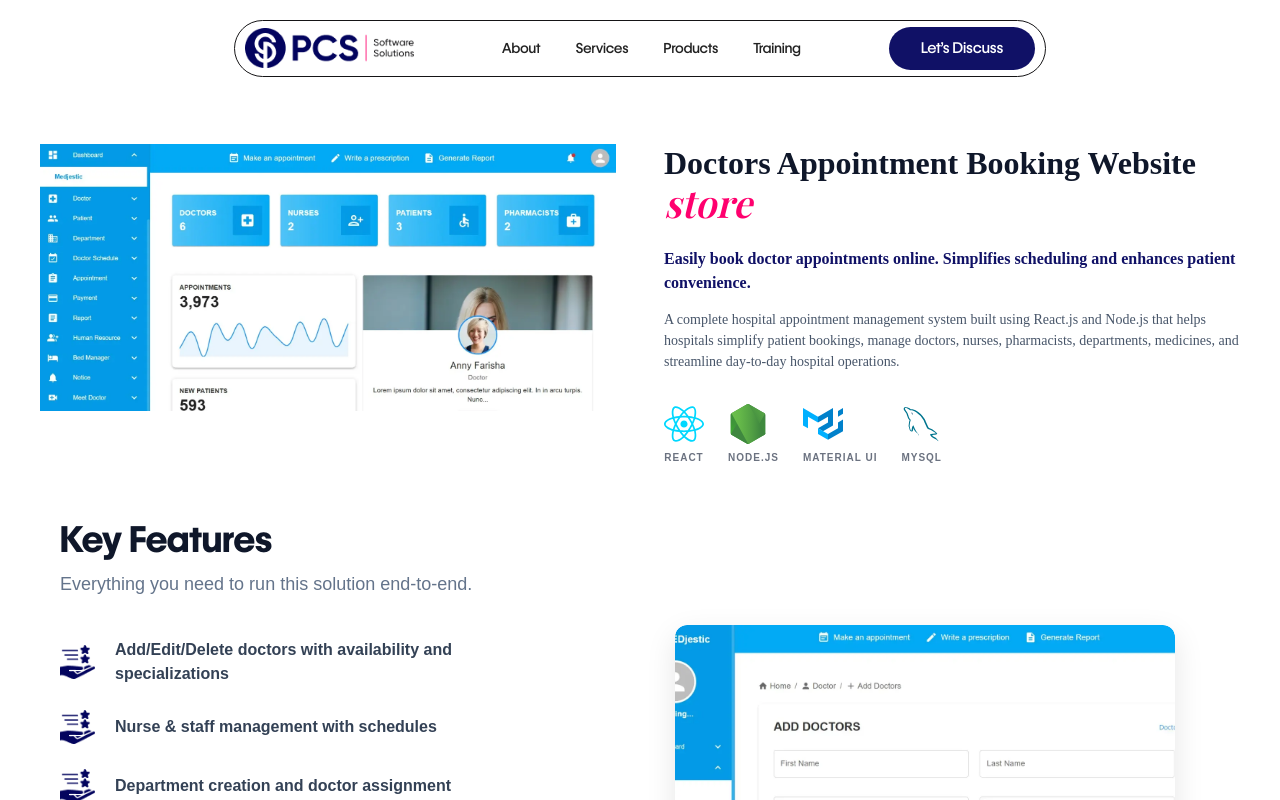
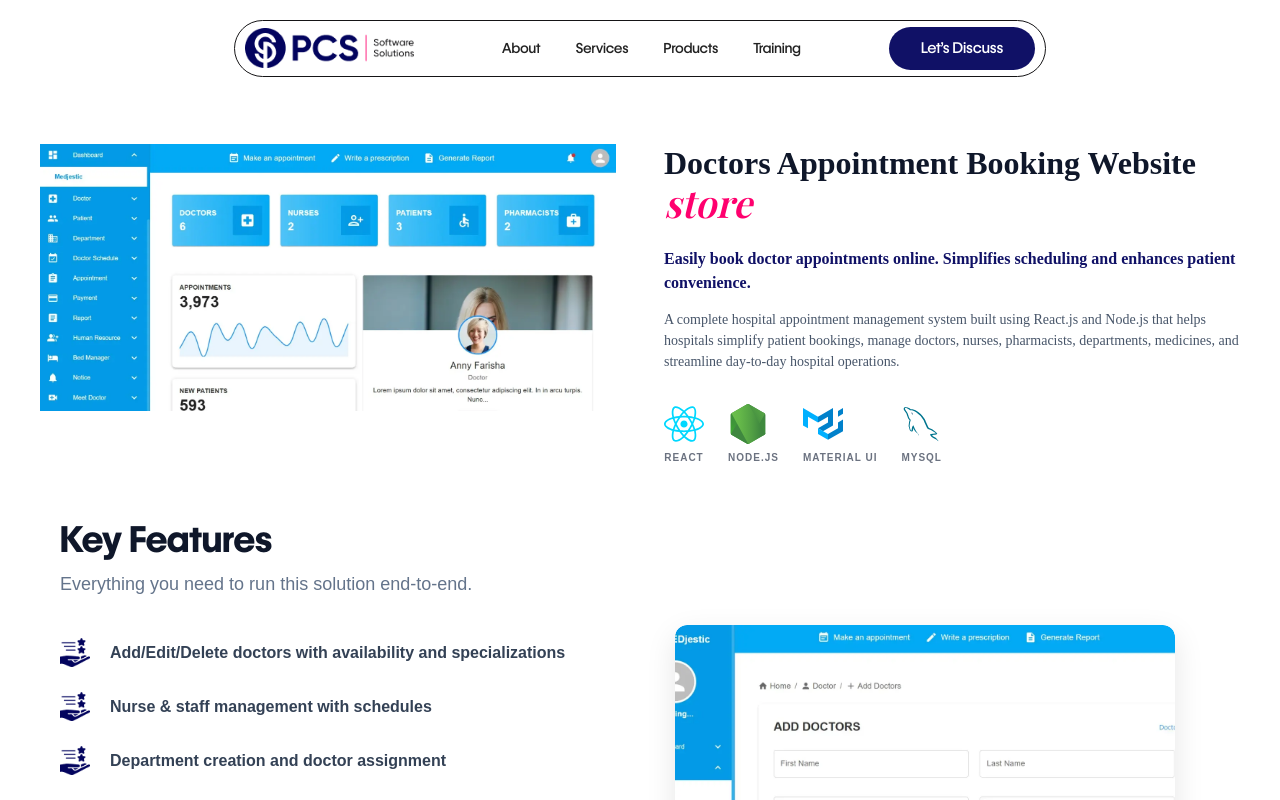
Before and after one commit to Subisha25/Pcs-Offfice-site, a React (Create React App) app: page /productdetails/1 in a window 1280 px wide. Shown: the top 800 px of the page. Built offline with nearby package versions, Linux system fonts and the light colour scheme; a web font is replaced by a local one.

Commit message:
reduce size

```diff
--- a/src/components/products/productdetails.css
+++ b/src/components/products/productdetails.css
@@ -295,8 +295,8 @@
 /* Remove all background, borders, and circles from the icon container */
 .feature-icon-container {
   flex-shrink: 0;
-  width: 35px; /* Matches your icon size */
-  height: 35px;
+  width: 30px; /* Matches your icon size */
+  height: 30px;
   background: transparent; /* Forces background to be invisible */
   border: none;            /* Removes any borders */
   border-radius: 0;        /* Removes the roundness */
```
